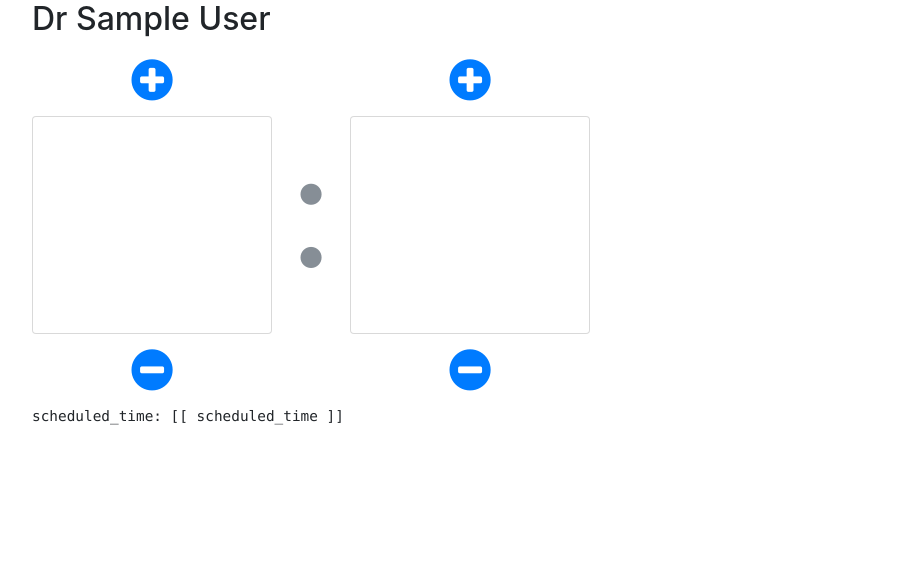
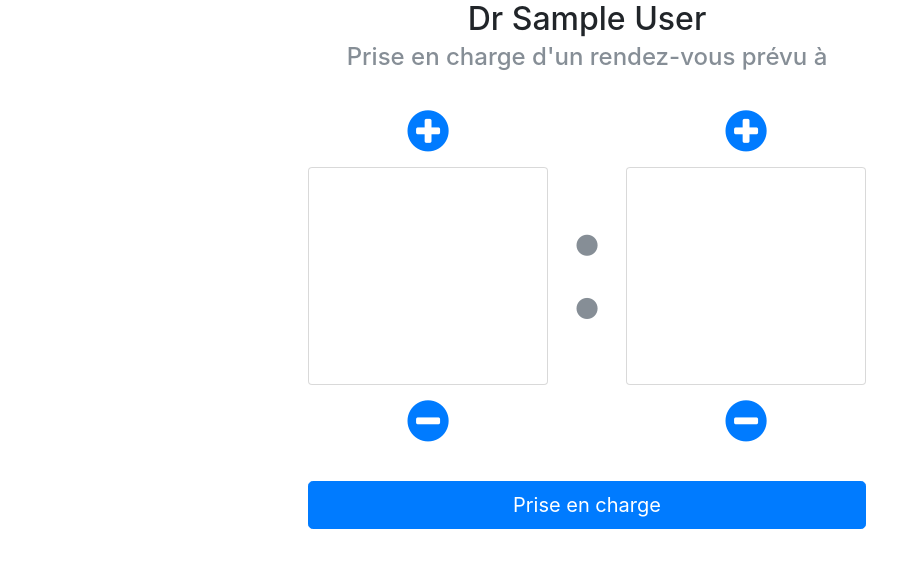
Before and after one commit to raphaelyancey/CareTime, a Django app: template main/templates/main/host_admin.html in a window 1280 px wide. Shown: the part 87-655 px from the top of the page, without its empty margins (53-950 px from the left). Run offline with Django 3.2, Linux system fonts and the light colour scheme; the template is opened without the code that fills it: values that come from a table or form of the project are taken from there, others are empty; tables that the repository leaves empty hold one stand-in row (values such as "Sample post"); some libraries are stand-ins or nearby versions.

Commit message:
Minor fixes and style improvements.

```diff
--- a/main/templates/main/host_admin.html
+++ b/main/templates/main/host_admin.html
@@ -1,11 +1,15 @@
 {% extends "main/base.html" %}
+{% load i18n %}
 
 {% block content %}
 
+    <div class="text-center mb-4">
         <h2>{% if host.title %}{{ host.title }}{% endif %} {% if host.first_name %}{{ host.first_name }}{% endif %} {{host.last_name}}</h2>
+        <h4 class="text-muted">{% trans "Prise en charge d'un rendez-vous prévu à" %}</h2>
+    </div>
 
+    <div class="d-flex justify-content-center">
         <form action="{% url 'host_admin' host.slug %}" method="POST" id="pickup-form">
-
             <div class="d-flex align-items-center">
                 <div class="d-flex flex-column">
                     <div class="time-control text-primary" v-on:click="increase_hour"><i class="fa fa-plus-circle"></i></div>
@@ -21,11 +25,11 @@
                     <div class="time-control text-primary" v-on:click="decrease_minutes"><i class="fa fa-minus-circle"></i></div>
                 </div>
             </div>
-
-        <pre>scheduled_time: [[ scheduled_time ]]</pre>
             <input id="id_scheduled_time" name="scheduled_time" v-model="scheduled_time" type="hidden">
             {% csrf_token %}
+            <button class="btn btn-block btn-lg btn-primary mt-4">Prise en charge</button>
         </form>
+    </div>
 
     {% if picked_up %}
         <i>Prise en charge du rendez-vous de {{ appointment.scheduled_time }}{% if delay.total_seconds > 0 %} (avec un retard de {{delay}}){% endif %}</i>
@@ -46,7 +50,7 @@
                 computed: {
                     scheduled_time: function() {
                         var u = this.$options.utils;
-                        return u.zero_pad(parseInt(this.scheduled_hours))+':'+u.zero_pad(parseInt(this.scheduled_minutes));
+                        return u.format(this.scheduled_hours)+':'+u.format(this.scheduled_minutes);
                     }
                 },
                 utils: {
@@ -54,36 +58,43 @@
                         if(input < 10 && input > 0) return '0'+input;
                         else if(input == 0) return '00';
                         else return input+'';
+                    },
+                    format: function(input) {
+                        return this.zero_pad(parseInt(input));
                     }
                 },
                 methods: {
                     increase_hour: function() {
                         h = parseInt(this.scheduled_hours);
+                        u = this.$options.utils;
                         this.scheduled_hours = (h+1 >= 24) ? 0 : h+1;
-                        this.scheduled_hours += '';
+                        this.scheduled_hours = u.format(this.scheduled_hours);
                     },
                     decrease_hour: function() {
                         h = parseInt(this.scheduled_hours);
+                        u = this.$options.utils;
                         this.scheduled_hours = (h-1 < 0 ) ? 23 : h-1;
-                        this.scheduled_hours += '';
+                        this.scheduled_hours = u.format(this.scheduled_hours);
                     },
                     increase_minutes: function() {
                         h = parseInt(this.scheduled_minutes);
+                        u = this.$options.utils;
                         this.scheduled_minutes = (h+MINUTES_STEP >= 60) ? 0 : h+MINUTES_STEP;
-                        this.scheduled_minutes += '';
+                        this.scheduled_minutes = u.format(this.scheduled_minutes);
                     },
                     decrease_minutes: function() {
                         h = parseInt(this.scheduled_minutes);
+                        u = this.$options.utils;
                         this.scheduled_minutes = (h-MINUTES_STEP < 0 ) ? 60-MINUTES_STEP : h-MINUTES_STEP;
-                        this.scheduled_minutes += '';
+                        this.scheduled_minutes = u.format(this.scheduled_minutes);
                     },
                     format_hour: function() {
                         var u = this.$options.utils;
-                        this.scheduled_hours = u.zero_pad(parseInt(this.scheduled_hours));
+                        this.scheduled_hours = u.format(this.scheduled_hours);
                     },
                     format_minutes: function() {
                         var u = this.$options.utils;
-                        this.scheduled_minutes = u.zero_pad(parseInt(this.scheduled_minutes));
+                        this.scheduled_minutes = u.format(this.scheduled_minutes);
                     }
                 }
             })
```
Lines whose indentation alone changed are shown as unchanged.
